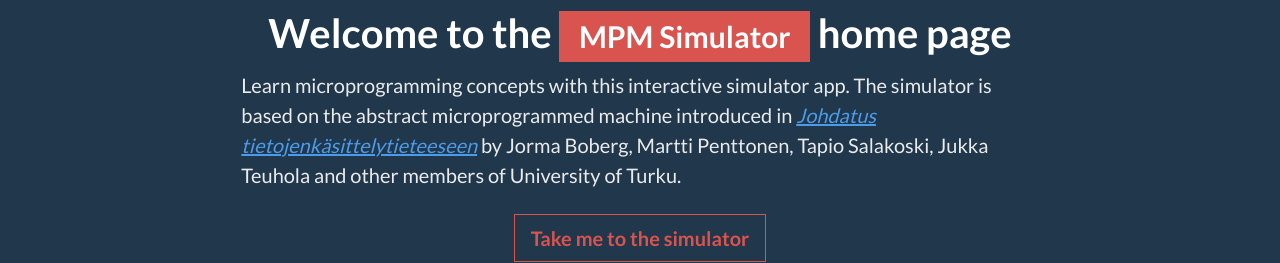
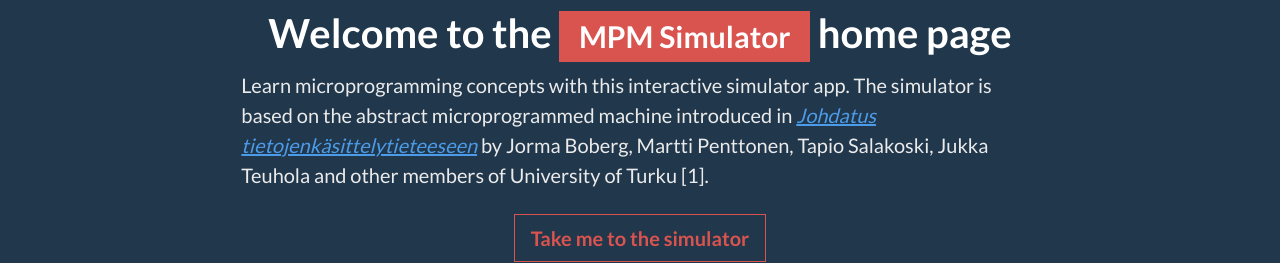
Before and after one commit to jani-heinikoski/mpm-simulator, a React (Create React App) app: page / in a window 1280 px wide. Shown: the part 143-406 px from the top of the page. Built offline with nearby package versions, Linux system fonts and the light colour scheme.

Commit message:
added references

```diff
--- a/src/components/HomePageHero.jsx
+++ b/src/components/HomePageHero.jsx
@@ -13,14 +13,15 @@
         <Row className="bg-dark p-4">
             <Col className="py-5">
                 <h1 className="fw-bold text-center text-white">
-          Welcome to the <Badge bg="danger">MPM Simulator</Badge> home page
+                    Welcome to the <Badge bg="danger">MPM Simulator</Badge> home
+                    page
                 </h1>
                 <Row>
                     <Col md={12} lg={8} className="mx-auto">
                         <p className="fs-5 mb-4">
-              Learn microprogramming concepts with this interactive simulator
-              app. The simulator is based on the abstract microprogrammed
-              machine introduced in{" "}
+                            Learn microprogramming concepts with this
+                            interactive simulator app. The simulator is based on
+                            the abstract microprogrammed machine introduced in{" "}
                             <span className="fst-italic">
                                 <a
                                     href="http://staff.cs.utu.fi/staff/jorma.boberg/Mat/"
@@ -29,8 +30,9 @@
                                     Johdatus tietojenkäsittelytieteeseen
                                 </a>
                             </span>{" "}
-              by Jorma Boberg, Martti Penttonen, Tapio Salakoski, Jukka Teuhola
-              and other members of University of Turku.
+                            by Jorma Boberg, Martti Penttonen, Tapio Salakoski,
+                            Jukka Teuhola and other members of University of
+                            Turku [1].
                         </p>
                     </Col>
                 </Row>
```
Lines whose indentation alone changed are shown as unchanged.
